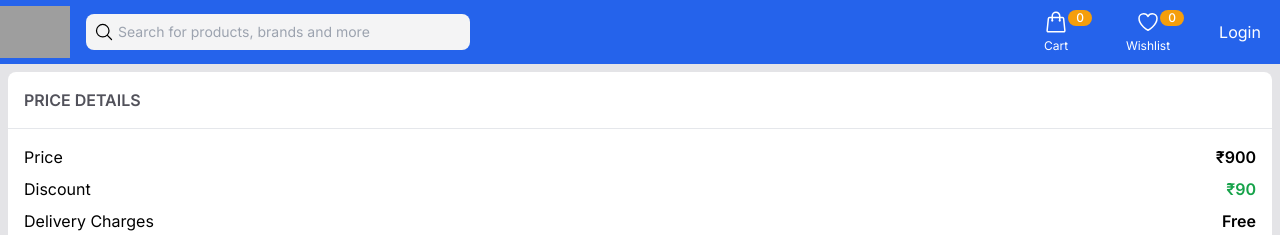
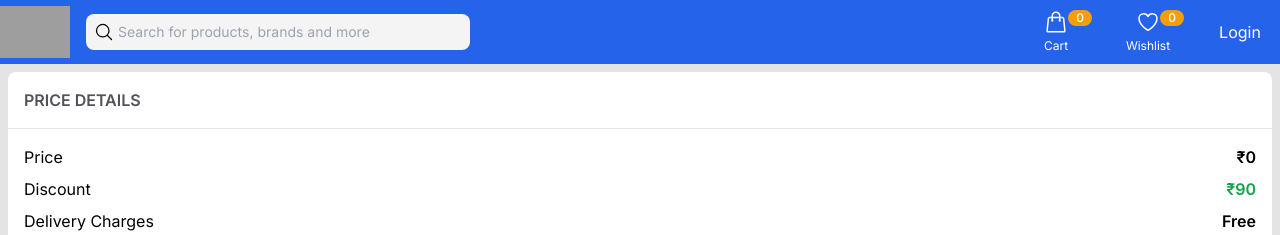
Before and after one commit to dibkb/profile-assignment, a Next.js app: page /cart in a window 1280 px wide. Shown: the top 235 px of the page. Built offline with nearby package versions, Linux system fonts and the light colour scheme; grey boxes are pictures that could not be loaded.

Commit message:
coupon logic refactor

```diff
--- a/app/components/ui/Cart/PriceDetails.tsx
+++ b/app/components/ui/Cart/PriceDetails.tsx
@@ -3,26 +3,35 @@ import { Coupons } from "@/constants";
 import { cn } from "@/utils";
 import React, { useState } from "react";
 import { CartItemLayout } from "./CartItemLayout";
+import { useStoreContext } from "@/app/context/StoreContext";
+import { products } from "@/data/products";
+import { Coupon } from "@/types/products";
 
 export const PriceDetails = () => {
+  const { cart } = useStoreContext();
   const [couponStatus, setCouponStatus] = useState<"success" | "failure">();
-  const [appliedCoupon, setAppliedCoupon] = useState("");
+  const [appliedCoupon, setAppliedCoupon] = useState<AppliedCoupon>();
   const [input, setInput] = useState("");
   function handleCouponSubmission() {
-    if (Coupons.includes(input)) {
+    const findIndex = Coupons.findIndex((c) => c.code === input);
+    if (findIndex !== -1) {
       setCouponStatus("success");
     } else {
       setCouponStatus("failure");
     }
-    setAppliedCoupon(input);
+    setAppliedCoupon({
+      text: input,
+      discount: findIndex !== -1 ? Coupons[findIndex].discount : 0,
+    });
     setInput("");
   }
+  const totalPrice = calculateTotal(cart);
   return (
     <CartItemLayout title="Price Details">
       <div className="p-4 flex flex-col gap-2">
         <span className="flex justify-between gap-2">
           <p>Price</p>
-          <p className="font-semibold">₹900</p>
+          <p className="font-semibold">₹{totalPrice}</p>
         </span>
         <span className="flex justify-between gap-2">
           <p>Discount</p>
@@ -78,10 +87,23 @@ export const PriceDetails = () => {
         <span className="mt-4 text-xs text-zinc-400 font-semibold uppercase flex items-center gap-2">
           Available coupons :{" "}
           {Coupons.map((c) => (
-            <p key={c}>{c}</p>
+            <p key={c.code}>{c.code}</p>
           ))}
         </span>
       </div>
     </CartItemLayout>
   );
 };
+interface AppliedCoupon {
+  text: string;
+  discount: number;
+}
+function calculateTotal(cart: Map<string, number>): number {
+  return products.reduce((total, prod) => {
+    const quantity = cart.get(prod.id);
+    if (quantity !== undefined) {
+      return total + quantity * prod.price;
+    }
+    return total;
+  }, 0);
+}
--- a/constants.ts
+++ b/constants.ts
@@ -1,5 +1,10 @@
+import { Coupon } from "./types/products";
+
 export const Constants = {
   NavbarHeight: 64,
   SidebarHeading: 64,
 };
-export const Coupons = ["JUST4U", "MAGIC20"];
+export const Coupons: Coupon[] = [
+  { code: "JUST4U", discount: 20 },
+  { code: "MAGIC20", discount: 40 },
+];
--- a/types/products.ts
+++ b/types/products.ts
@@ -33,4 +33,16 @@ interface Cart {
 interface CartItem extends Product {
   quantity: number;
 }
-export { type Product, Category, type Filter, Sort, type Cart, type CartItem };
+interface Coupon {
+  code: string;
+  discount: number;
+}
+export {
+  type Product,
+  Category,
+  type Filter,
+  Sort,
+  type Cart,
+  type CartItem,
+  type Coupon,
+};
```
